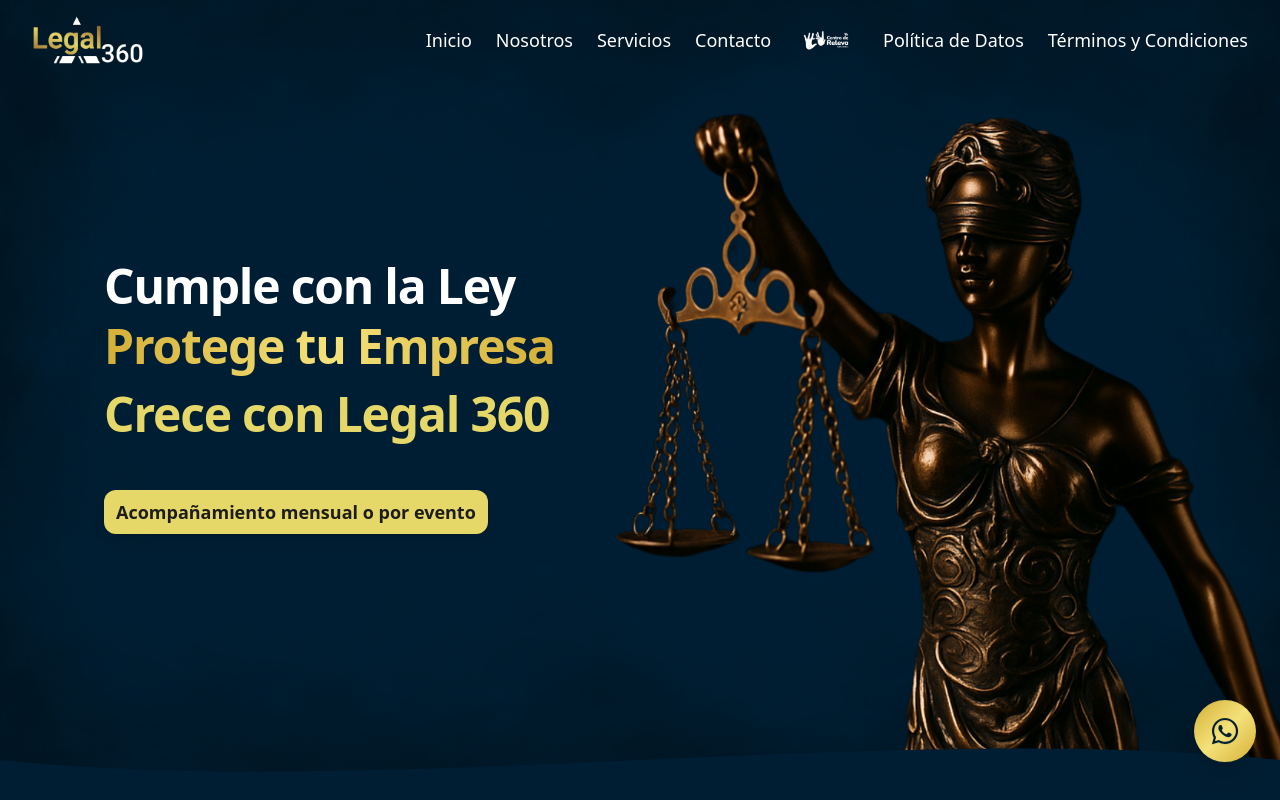
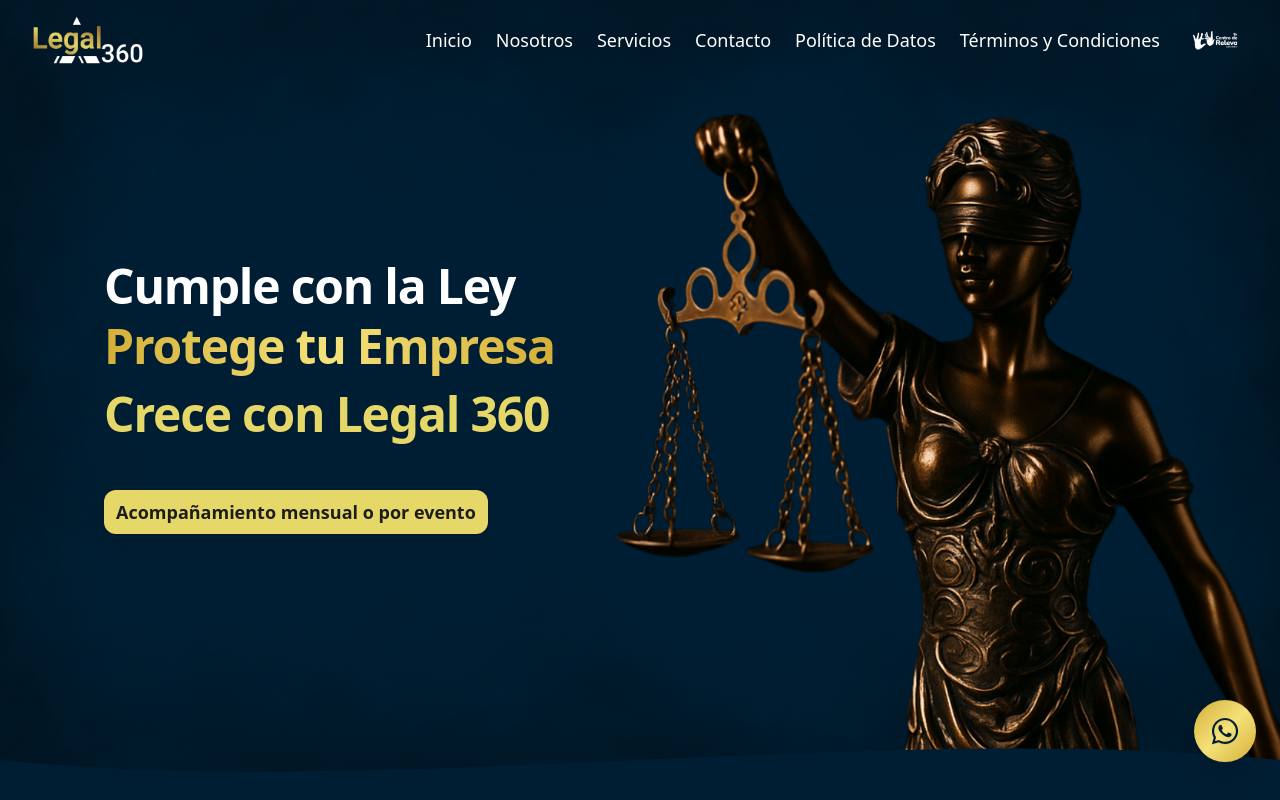
Before and after one commit to sazaba/legal360, a React (Vite) app: page / in a window 1280 px wide. Shown: the top 800 px of the page. Built offline with nearby package versions, Linux system fonts and the light colour scheme.

Commit message:
icono relevo

```diff
--- a/src/components/Navbar.jsx
+++ b/src/components/Navbar.jsx
@@ -62,9 +62,7 @@ export default function Navbar() {
                         <a href="#" target="_blank" rel="noopener noreferrer" className="text-white hover:text-[#e6d769] text-base lg:text-lg font-montserrat">
                             Contacto
                         </a>
-                        <a href="https://www.centroderelevo.gov.co/632/w3-channel.html" target="_blank" rel="noopener noreferrer" title="Centro de Relevo" className="inline-flex">
-                            <img src={Relevo} alt="Centro de Relevo" className="w-16 h-auto object-contain" />
-                        </a>
+
                         <button
                             onClick={() => navigate("/politica-datos")}
                             className="text-white hover:text-[#e6d769] text-base lg:text-lg font-montserrat"
@@ -77,6 +75,9 @@ export default function Navbar() {
                         >
                             Términos y Condiciones
                         </button>
+                        <a href="https://www.centroderelevo.gov.co/632/w3-channel.html" target="_blank" rel="noopener noreferrer" title="Centro de Relevo" className="inline-flex">
+                            <img src={Relevo} alt="Centro de Relevo" className="w-16 h-auto object-contain" />
+                        </a>
                     </div>
 
                     <div className="md:hidden flex items-center">
```
